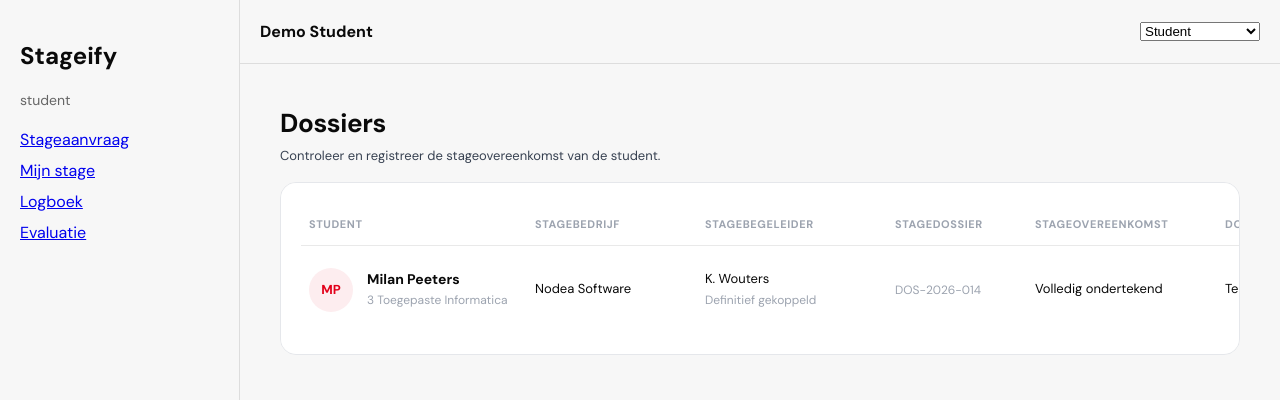
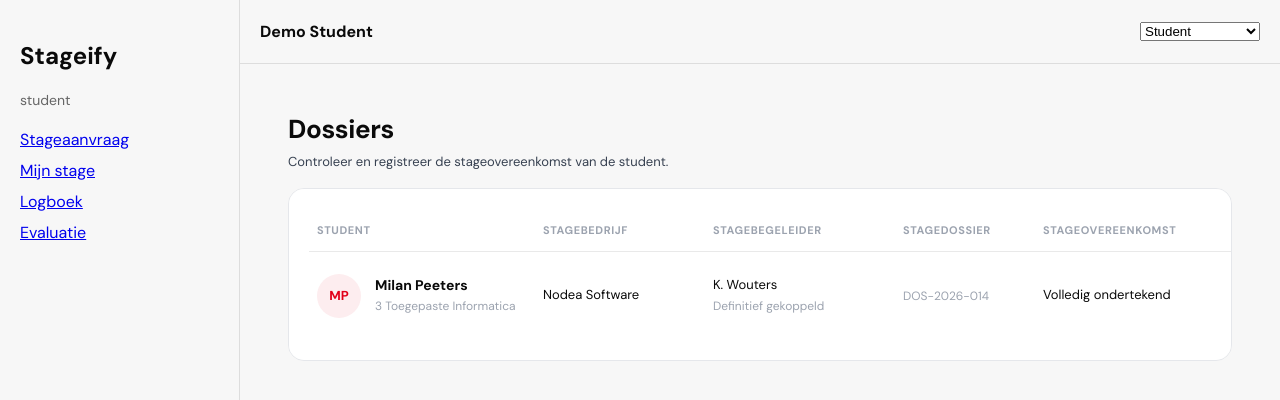
Before and after one commit to amingharbaoui/programming_project_group_1, a React (Vite) app in the folder frontend/: page /admin/dossiers in a window 1280 px wide. Shown: the top 400 px of the page. Built offline with nearby package versions, Linux system fonts and the light colour scheme.

Commit message:
value for padding changed

```diff
--- a/frontend/src/features/admin/pages/DossiersPage.css
+++ b/frontend/src/features/admin/pages/DossiersPage.css
@@ -1,5 +1,5 @@
 .page {
-	padding: 18px 16px 24px;
+	padding: 24px;
 }
 
 .page_header {
```
